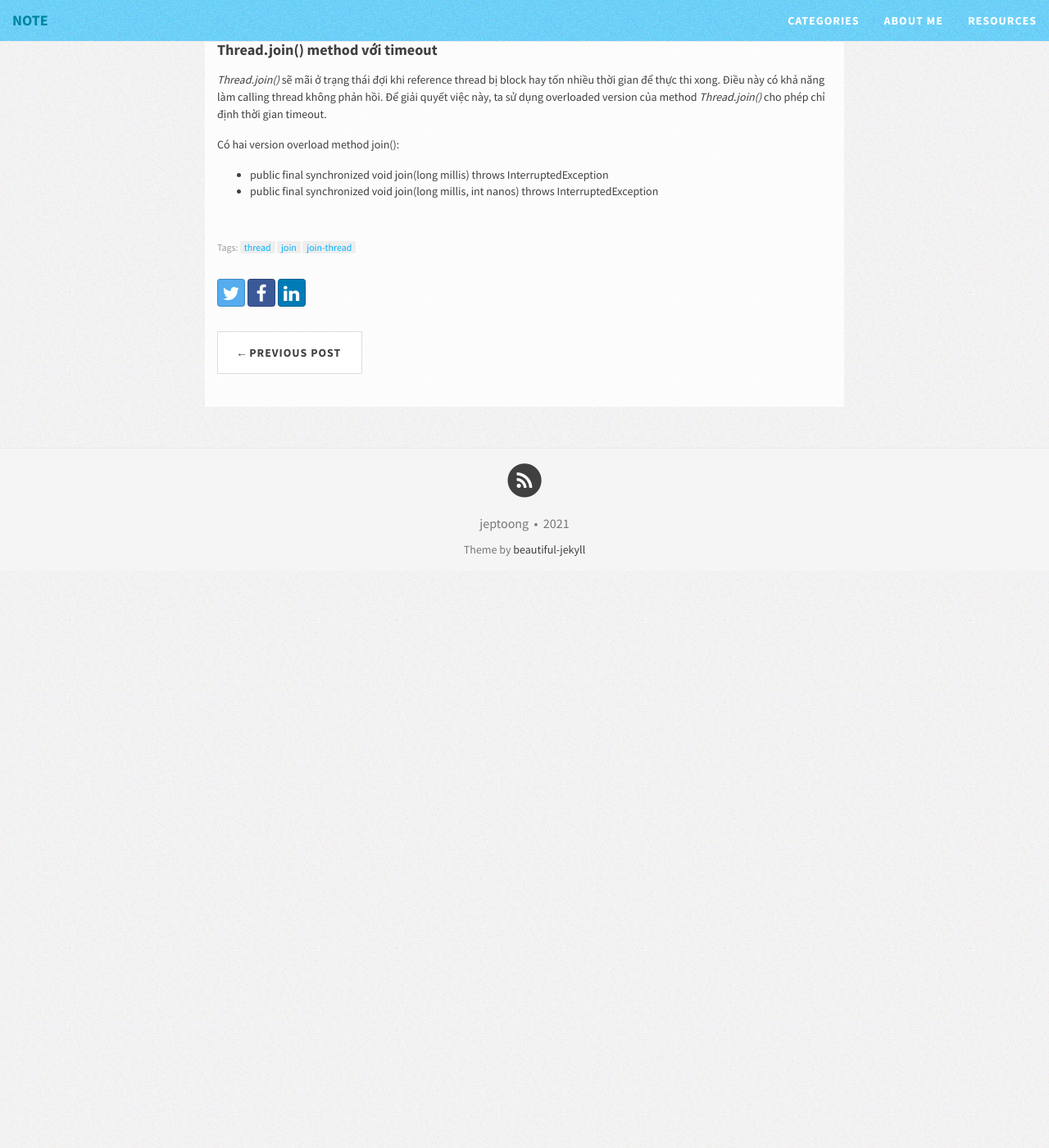
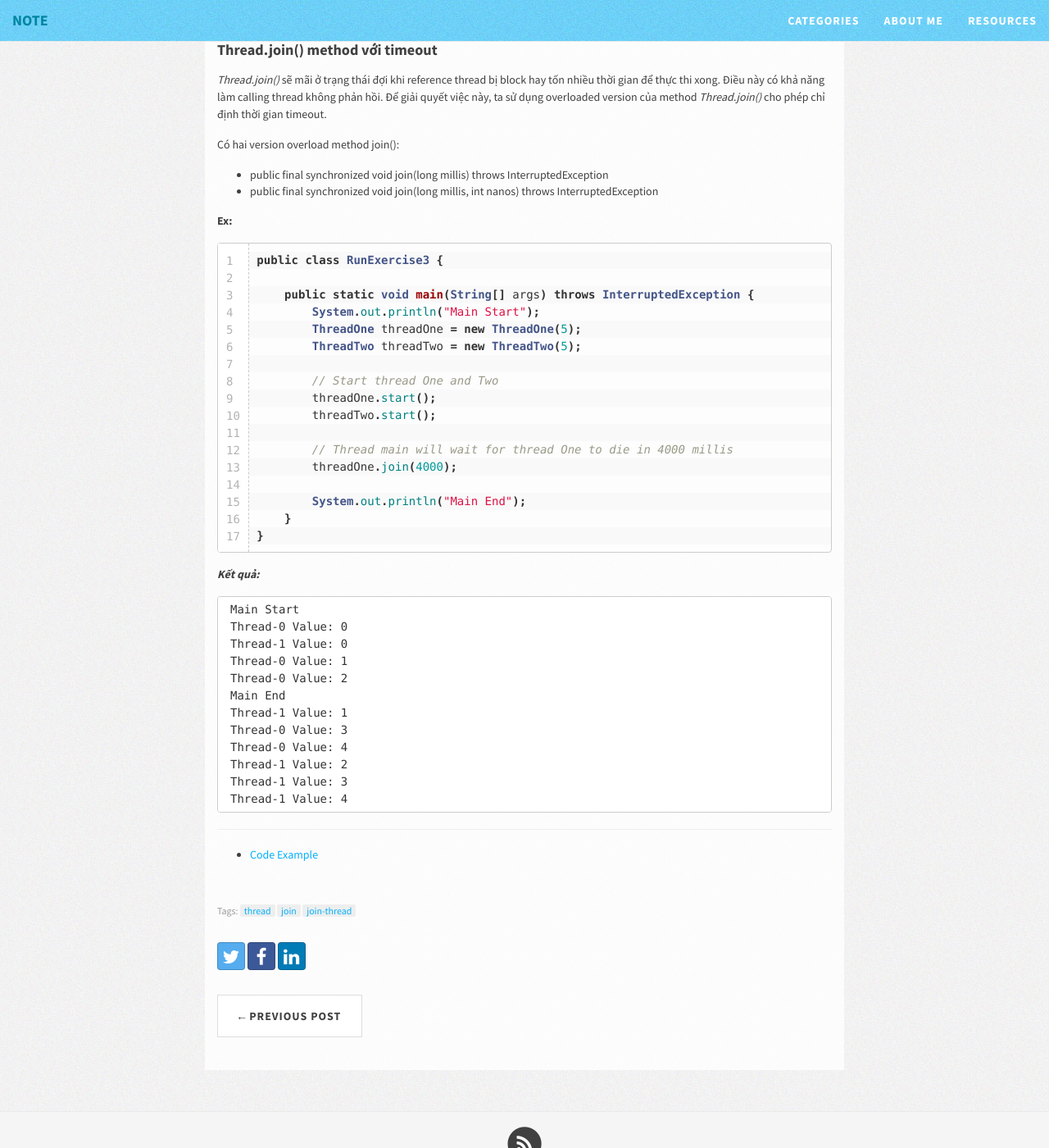
Before and after one commit to jeptoong/jeptoong.github.io, a Jekyll site: the page built from _posts/2021-03-16-method-join-java-thread.md, in a window 1280 px wide and 1400 px high, scrolled down 2923 px. Shown: the whole window at 82% size. Built offline with Jekyll 4.4.1, drawn with Linux system fonts in a browser that asks for light colours; nearby versions of some CDN libraries; before the commit the page ends 3619 px from its top, so only the background shows below that.

Commit message:
add content for post join thread in java

```diff
--- a/_posts/2021-03-16-method-join-java-thread.md
+++ b/_posts/2021-03-16-method-join-java-thread.md
@@ -140,3 +140,44 @@ Có hai version overload method join():
 
 * public final synchronized void join(long millis) throws InterruptedException
 * public final synchronized void join(long millis, int nanos) throws InterruptedException
+
+**Ex:**
+
+{% highlight java linenos %}
+public class RunExercise3 {
+
+    public static void main(String[] args) throws InterruptedException {
+        System.out.println("Main Start");
+        ThreadOne threadOne = new ThreadOne(5);
+        ThreadTwo threadTwo = new ThreadTwo(5);
+
+        // Start thread One and Two
+        threadOne.start();
+        threadTwo.start();
+
+        // Thread main will wait for thread One to die in 4000 millis
+        threadOne.join(4000);
+
+        System.out.println("Main End");
+    }
+}
+{% endhighlight %}
+
+***Kết quả:***
+{% highlight plaintext %}
+Main Start
+Thread-0 Value: 0
+Thread-1 Value: 0
+Thread-0 Value: 1
+Thread-0 Value: 2
+Main End
+Thread-1 Value: 1
+Thread-0 Value: 3
+Thread-0 Value: 4
+Thread-1 Value: 2
+Thread-1 Value: 3
+Thread-1 Value: 4
+{% endhighlight %}
+
+------
+* [Code Example](https://github.com/jeptoong/learn-thread){:target="_blank"}
```
